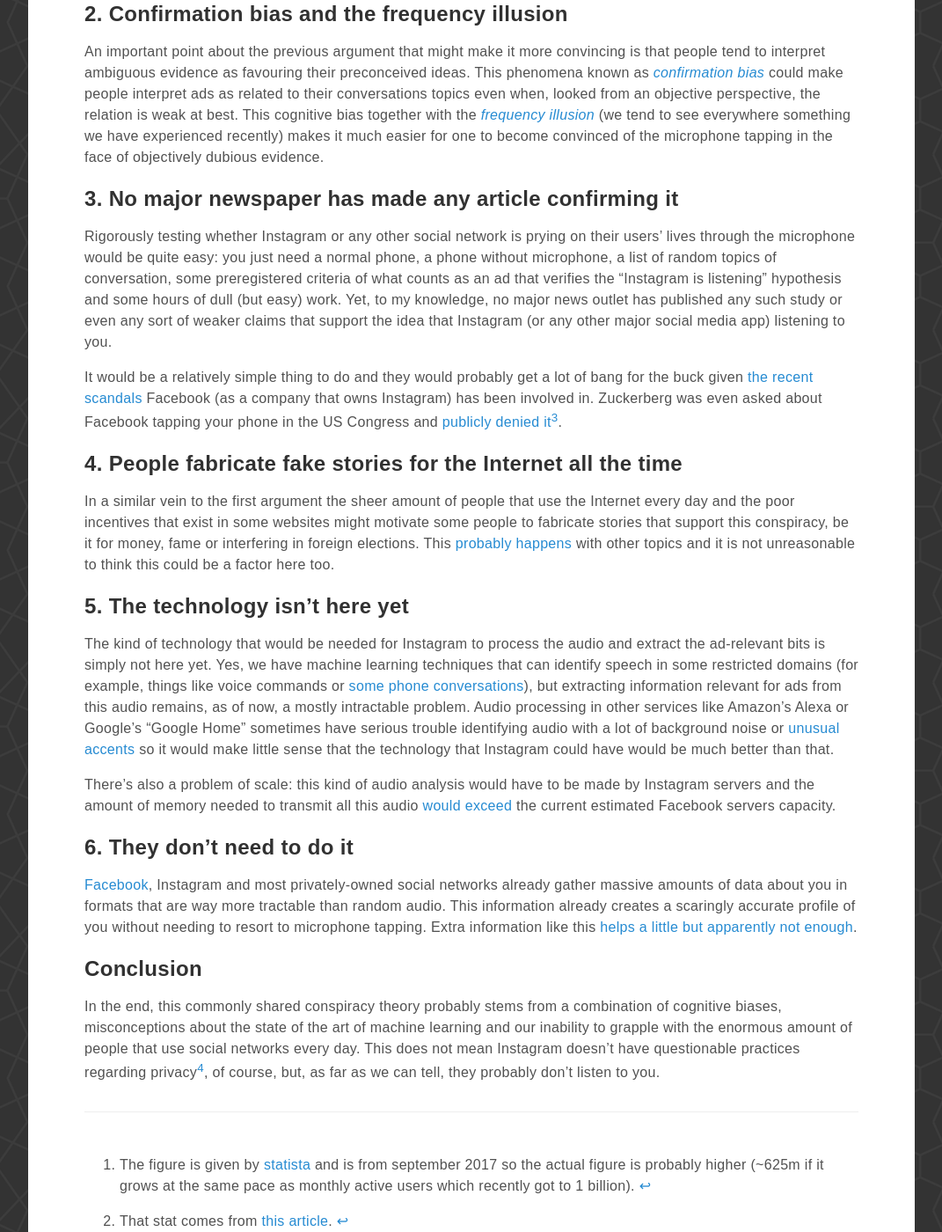
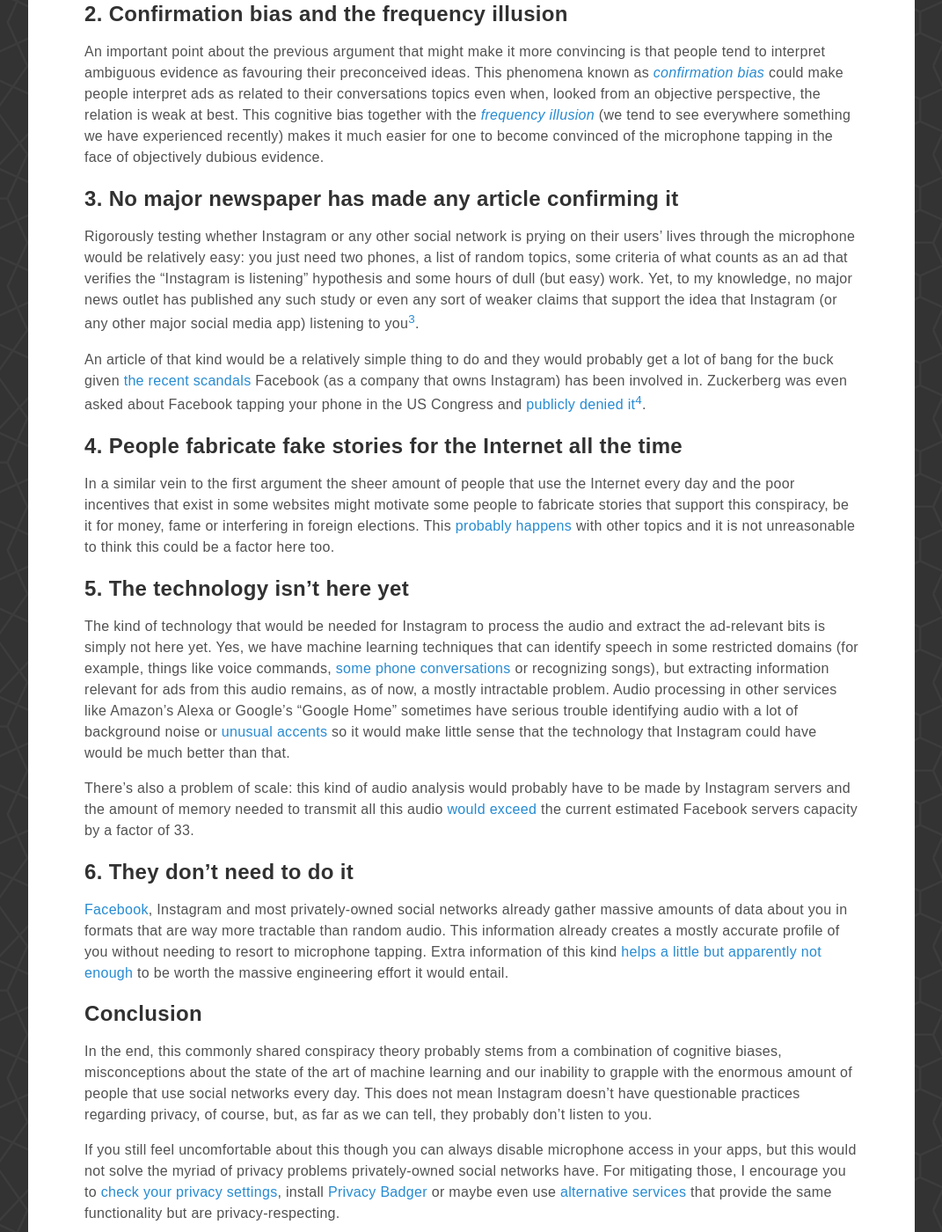
Before and after one commit to coDual/codual.github.io, a Jekyll site: the page built from _posts/2018-09-01-instagram.md, in a window 1280 px wide and 1400 px high, scrolled down 875 px. Shown: the whole window at 88% size, without its empty margins (104-1175 px from the left). Built offline with Jekyll 4.4.1, drawn with Linux system fonts in a browser that asks for light colours; some of the changed text lies outside the part shown.

Commit message:
Publishes Instagram post

```diff
--- a/_posts/2018-09-01-instagram.md
+++ b/_posts/2018-09-01-instagram.md
@@ -3,24 +3,27 @@
 title: Instagram is (probably) not listening to what you say
 authors: [psi]
 tags: [technology]
-description: Some arguments on why Instagram and Facebook are probably not listening to what your conversations
-hidden: true
+description: Some arguments on why Instagram and Facebook are probably not listening to your conversations
 ---
 
-Every few months I see some Twitter thread about how someone saw ads on Instagram related to something they spoke about with someone while their phone was nearby. Usually, this is followed by some claim along the lines of "Instagram is listening to what I say". Here is a list of 9 arguments in no particular order that explain why I think that is most likely not the case. These arguments are mostly applicable to any other social network or app.
+Every few months I see someone claiming they saw Instagram ads related to something they spoke about while their phone was nearby.
+Usually, this is followed by some claim along the lines of "Instagram is listening to what I say".
+Here is a list of 6 arguments in no particular order that explain why I think that is most likely not the case.
+These arguments are mostly applicable to any other social network or app.
 
 # 1. [The law of truly large numbers](https://en.wikipedia.org/wiki/Law_of_truly_large_numbers)
 
 You [spoke about some weird hiking-related gadget with your cousin](https://medium.com/@damln/instagram-is-listening-to-you-97e8f2c53023) one day.
-You didn't talk about it in any social network, or searched it on the Internet.
+You didn't talk about it in any social network, or even searched it on the Internet.
 Yet, almost miraculously, you got an Instagram ad the day after about that one specific product. What are the odds?
 
 Well, it turns out it's quite likely for something like this to happen every now and then.
-More than 500 million people use Instagram daily[^stats] and they spend, on average, 53 minutes[^dailyuse] using the app each day. That's a lot of ads, and a lot of opportunities for one of these seemingly unexplicable phenomena to happen.
+More than 500 million people use Instagram daily[^stats] and they spend, on average, 53 minutes[^dailyuse] using the app each day.
+That's a lot of ads, and a lot of opportunities for one of these seemingly inexplicable phenomena to happen.
 
 Even if each user only saw one ad per day and the chances of that ad being related to something they talked about that day were 1 in 1 million (both very conservative estimates in my opinion), that gives you, on average, 500 people per day with something like this happening to them. Stumbling upon someone sharing a story like this at some point on some social network appears to be quite likely. The world is big and [coincidences happen all the time](https://www.theatlantic.com/science/archive/2016/02/the-true-meaning-of-coincidences/463164/).
 
-[^stats]: The figure is given by [statista](https://www.statista.com/statistics/657823/number-of-daily-active-instagram-users/) and is from september 2017 so the actual figure is probably higher (~625m if it grows at the same pace as monthly active users which recently got to 1 billion).
+[^stats]: The figure is given by [statista](https://www.statista.com/statistics/657823/number-of-daily-active-instagram-users/) and is from September 2017 so the actual figure is probably higher (~625m if it grows at the same pace as monthly active users which recently got to 1 billion).
 
 [^dailyuse]: That stat comes from [this article](https://www.recode.net/2018/6/25/17501224/instagram-facebook-snapchat-time-spent-growth-data).
 
@@ -30,9 +33,11 @@
 
 # 3. No major newspaper has made any article confirming it
 
-Rigorously testing whether Instagram or any other social network is prying on their users' lives through the microphone would be quite easy: you just need a normal phone, a phone without microphone, a list of random topics of conversation, some preregistered criteria of what counts as an ad that verifies the "Instagram is listening" hypothesis and some hours of dull (but easy) work. Yet, to my knowledge, no major news outlet has published any such study or even any sort of weaker claims that support the idea that Instagram (or any other major social media app) listening to you.
+Rigorously testing whether Instagram or any other social network is prying on their users' lives through the microphone would be relatively easy: you just need two phones, a list of random topics, some criteria of what counts as an ad that verifies the "Instagram is listening" hypothesis and some hours of dull (but easy) work. Yet, to my knowledge, no major news outlet has published any such study or even any sort of weaker claims that support the idea that Instagram (or any other major social media app) listening to you[^alphonso].
 
-It would be a relatively simple thing to do and they would probably get a lot of bang for the buck given [the recent scandals](https://en.wikipedia.org/wiki/Cambridge_Analytica) Facebook (as a company that owns Instagram) has been involved in. Zuckerberg was even asked about Facebook tapping your phone in the US Congress and [publicly denied it](https://www.theverge.com/2018/4/10/17221478/zuckerberg-facebook-senate-listening-tapping-microphone)[^facebook].
+[^alphonso]: The closest thing I can find is the [Alphonso tracking software](https://www.nytimes.com/2017/12/28/business/media/alphonso-app-tracking.html). This is a worrying privacy invasion but it can't listen to what you say; it only listens to the TV ads that are playing in the background (this is a much easier engineering problem for which you only need [acoustic fingerprinting](https://en.wikipedia.org/wiki/Acoustic_fingerprint)). There is no evidence this kind of software is used on Instagram or any other major social media app.
+
+An article of that kind would be a relatively simple thing to do and they would probably get a lot of bang for the buck given [the recent scandals](https://en.wikipedia.org/wiki/Cambridge_Analytica) Facebook (as a company that owns Instagram) has been involved in. Zuckerberg was even asked about Facebook tapping your phone in the US Congress and [publicly denied it](https://www.theverge.com/2018/4/10/17221478/zuckerberg-facebook-senate-listening-tapping-microphone)[^facebook].
 
 [^facebook]: The wording of the question (*does Facebook use audio obtained from mobile devices to enrich personal information about users?*) is unclear to me and I am not sure if it is talking about Facebook as a company (in which case this would include Instagram) or Facebook as a social network (in this case it wouldn't). Nonetheless I think it is fairly reasonable to think that if Facebook used this kind of technology in one app they would probably use it in the other.
 
@@ -42,16 +47,16 @@
 
 # 5. The technology isn't here yet
 
-The kind of technology that would be needed for Instagram to process the audio and extract the ad-relevant bits is simply not here yet. Yes, we have machine learning techniques that can identify speech in some restricted domains (for example, things like voice commands or [some phone conversations](https://arstechnica.com/gadgets/2018/06/google-duplex-is-calling-we-talk-to-the-revolutionary-but-limited-phone-ai/)), but extracting information relevant for ads from this audio remains, as of now, a mostly intractable problem. Audio processing in other services like Amazon's Alexa or Google's "Google Home" sometimes have serious trouble identifying audio with a lot of background noise or [unusual accents](https://www.washingtonpost.com/graphics/2018/business/alexa-does-not-understand-your-accent/?noredirect=on&utm_term=.72afda3e402b) so it would make little sense that the technology that Instagram could have would be much better than that.
+The kind of technology that would be needed for Instagram to process the audio and extract the ad-relevant bits is simply not here yet. Yes, we have machine learning techniques that can identify speech in some restricted domains (for example, things like voice commands, [some phone conversations](https://arstechnica.com/gadgets/2018/06/google-duplex-is-calling-we-talk-to-the-revolutionary-but-limited-phone-ai/) or recognizing songs), but extracting information relevant for ads from this audio remains, as of now, a mostly intractable problem. Audio processing in other services like Amazon's Alexa or Google's "Google Home" sometimes have serious trouble identifying audio with a lot of background noise or [unusual accents](https://www.washingtonpost.com/graphics/2018/business/alexa-does-not-understand-your-accent/?noredirect=on&utm_term=.72afda3e402b) so it would make little sense that the technology that Instagram could have would be much better than that.
 
-There's also a problem of scale: this kind of audio analysis would have to be made by Instagram servers and the amount of memory needed to transmit all this audio [would exceed](https://www.wired.com/story/facebooks-listening-smartphone-microphone/) the current estimated Facebook servers capacity.
+There's also a problem of scale: this kind of audio analysis would probably have to be made by Instagram servers and the amount of memory needed to transmit all this audio [would exceed](https://www.wired.com/story/facebooks-listening-smartphone-microphone/) the current estimated Facebook servers capacity by a factor of 33.
 
 # 6. They don't need to do it
 
-[Facebook](https://www.eff.org/es/deeplinks/2018/04/facebook-doesnt-need-listen-through-your-microphone-serve-you-creepy-ads), Instagram and most privately-owned social networks already gather massive amounts of data about you in formats that are way more tractable than random audio. This information already creates a scaringly accurate profile of you without needing to resort to microphone tapping. Extra information like this [helps a little but apparently not enough](https://www.wired.com/story/facebooks-listening-smartphone-microphone/).
+[Facebook](https://www.eff.org/es/deeplinks/2018/04/facebook-doesnt-need-listen-through-your-microphone-serve-you-creepy-ads), Instagram and most privately-owned social networks already gather massive amounts of data about you in formats that are way more tractable than random audio. This information already creates a mostly accurate profile of you without needing to resort to microphone tapping. Extra information of this kind [helps a little but apparently not enough](https://www.wired.com/story/facebooks-listening-smartphone-microphone/) to be worth the massive engineering effort it would entail.
 
 # Conclusion
 
-In the end, this commonly shared conspiracy theory probably stems from a combination of cognitive biases, misconceptions about the state of the art of machine learning and our inability to grapple with the enormous amount of people that use social networks every day. This does not mean Instagram doesn't have questionable practices regarding privacy[^uncomf], of course, but, as far as we can tell, they probably don't listen to you.
+In the end, this commonly shared conspiracy theory probably stems from a combination of cognitive biases, misconceptions about the state of the art of machine learning and our inability to grapple with the enormous amount of people that use social networks every day. This does not mean Instagram doesn't have questionable practices regarding privacy, of course, but, as far as we can tell, they probably don't listen to you.
 
-[^uncomf]: If you still feel uncomfortable about this consider [checking your privacy settings](https://ssd.eff.org/en/module/protecting-yourself-social-networks), installing [Privacy Badger](https://www.eff.org/es/node/99095) or maybe even using [alternative services](https://pixelfed.org/) that are privacy-respecting.
+If you still feel uncomfortable about this though you can always disable microphone access in your apps, but this would not solve the myriad of privacy problems privately-owned social networks have. For mitigating those, I encourage you to [check your privacy settings](https://ssd.eff.org/en/module/protecting-yourself-social-networks), install [Privacy Badger](https://www.eff.org/es/node/99095) or maybe even use [alternative services](https://pixelfed.org/) that provide the same functionality but are privacy-respecting.
```
Also changed, not shown: _log/2018/s35.md (+4 -0 lines).
